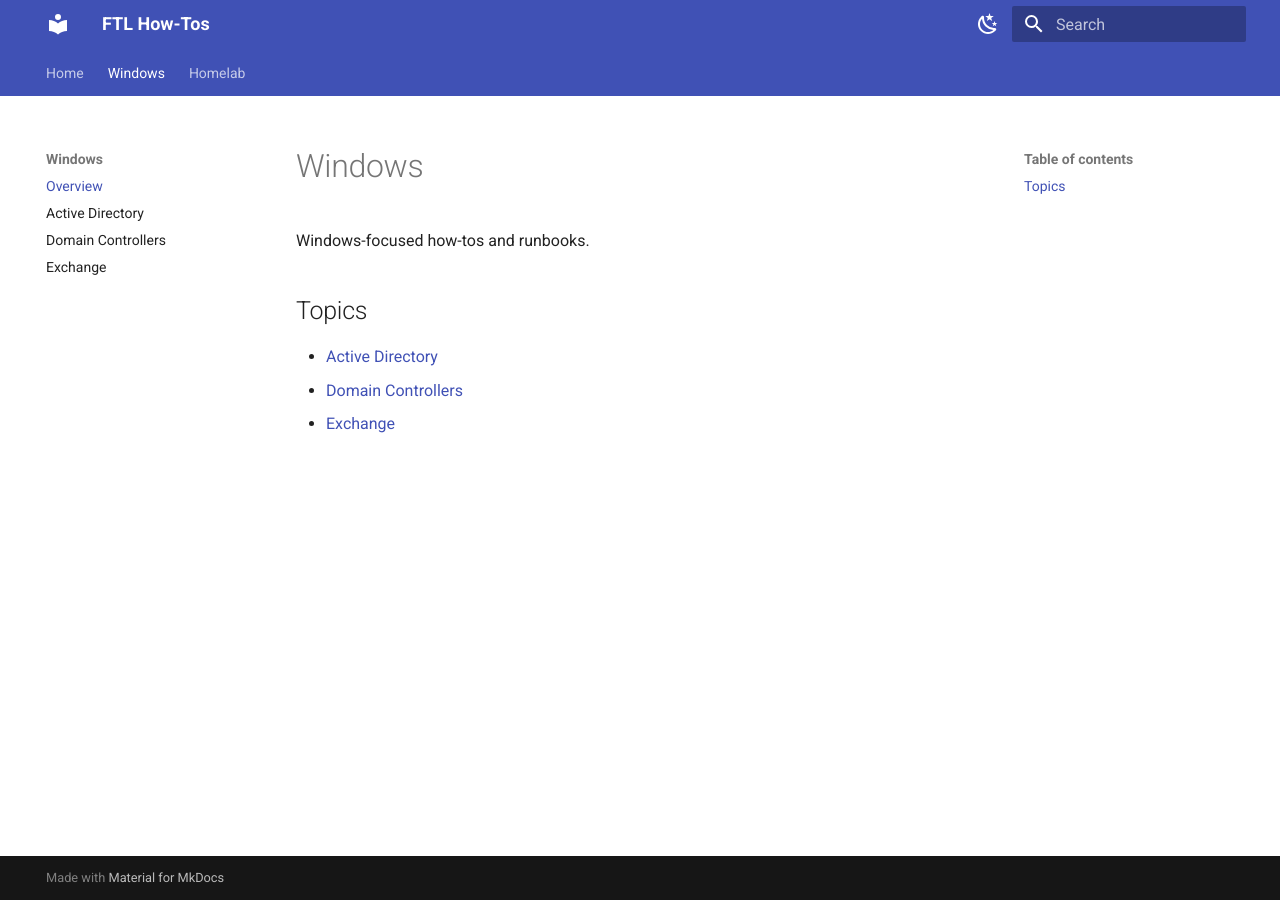
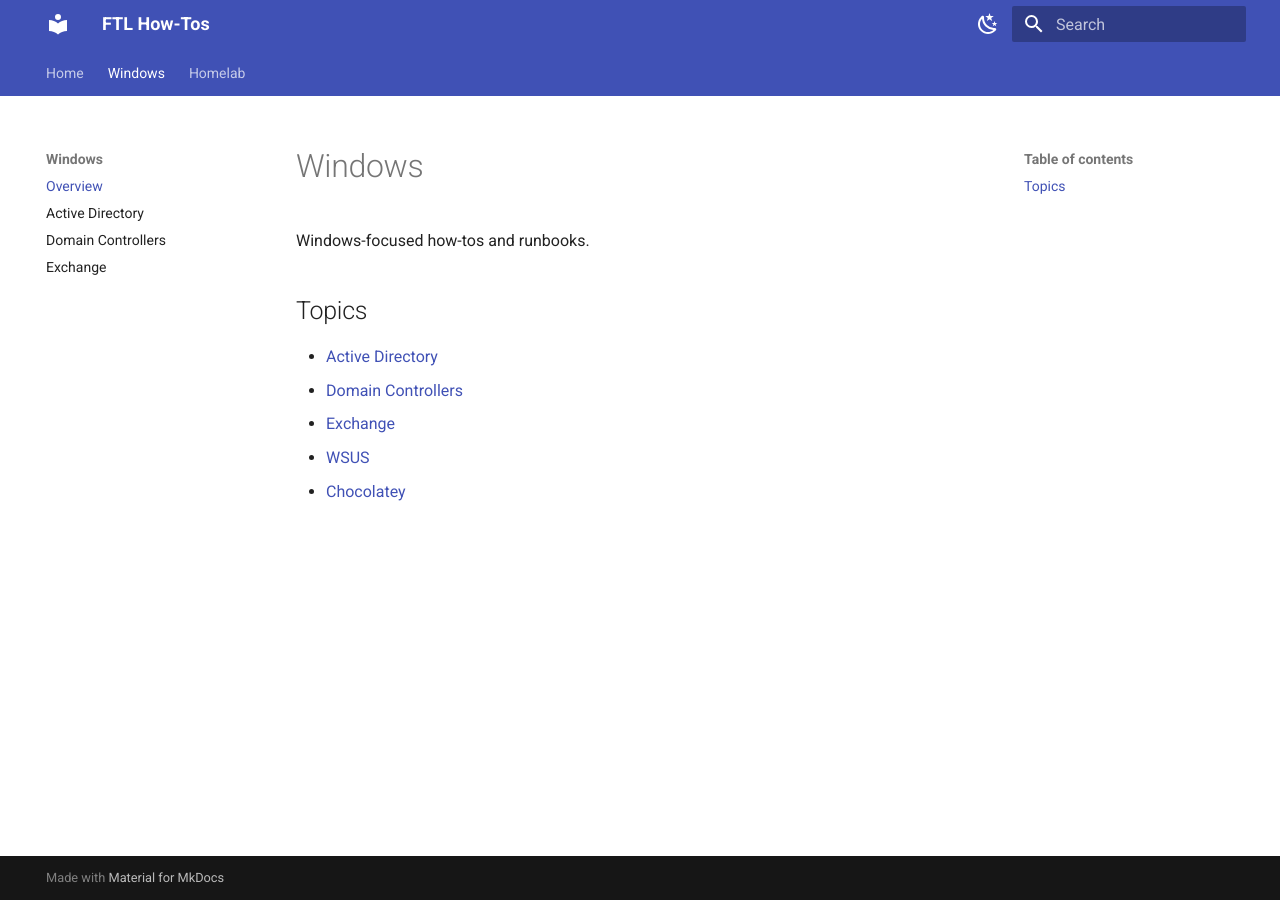
Before and after one commit to uceleke/FTL-HowTos, an MkDocs documentation site: the page built from docs/Windows/index.md, in a window 1280 px wide. Built offline with MkDocs 1.6.1 and Material for MkDocs 9.7.7, drawn with Linux system fonts in a browser that asks for light colours.

Commit message:
Update index.md

```diff
--- a/docs/Windows/index.md
+++ b/docs/Windows/index.md
@@ -6,3 +6,5 @@ Windows-focused how-tos and runbooks.
 - [Active Directory](Active-Directory/index.md)
 - [Domain Controllers](Domain-Controllers/index.md)
 - [Exchange](Exchange/index.md)
+- [WSUS](WSUS/index.md)
+- [Chocolatey](Chocolatey/index.md)
```
